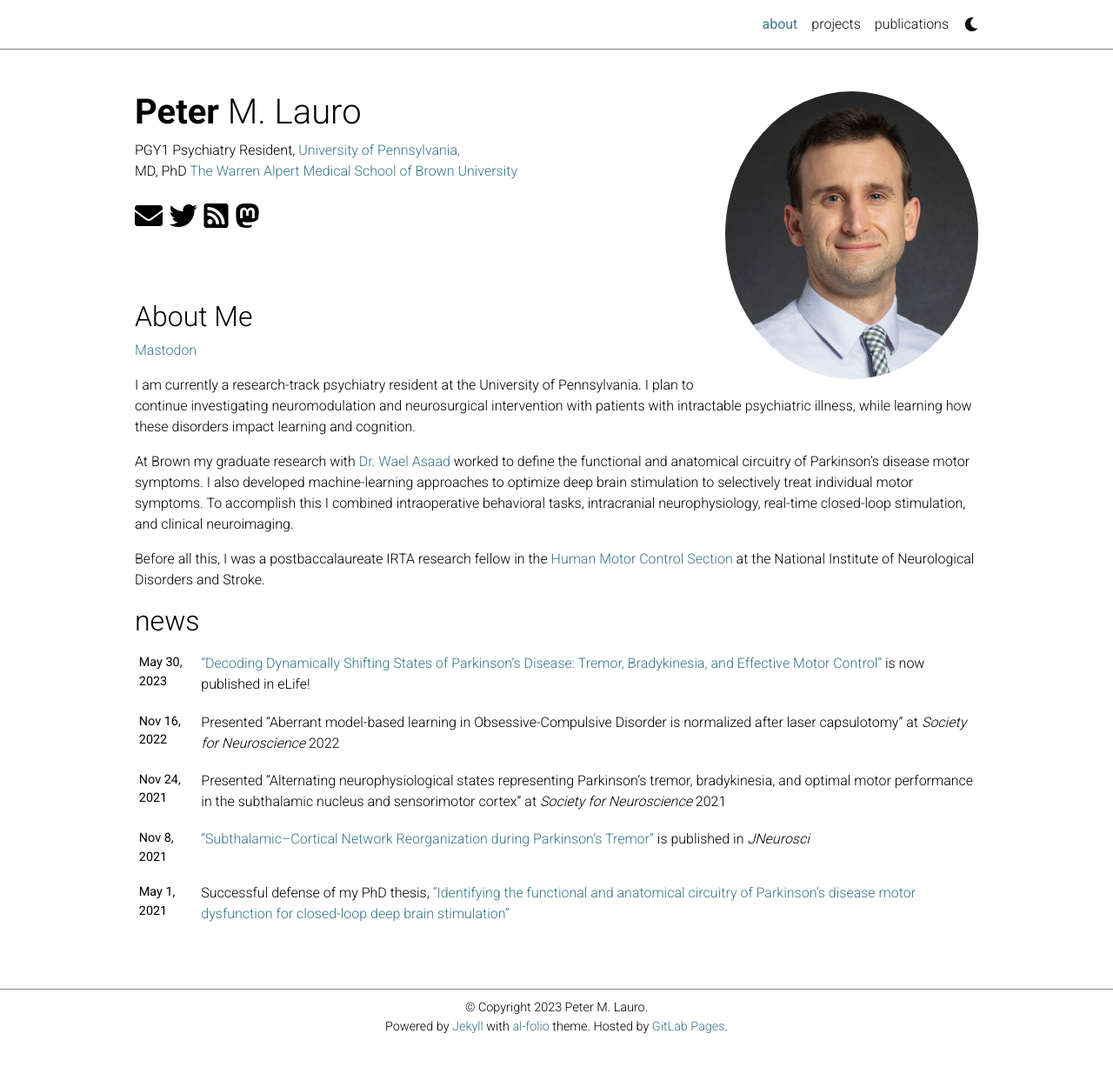
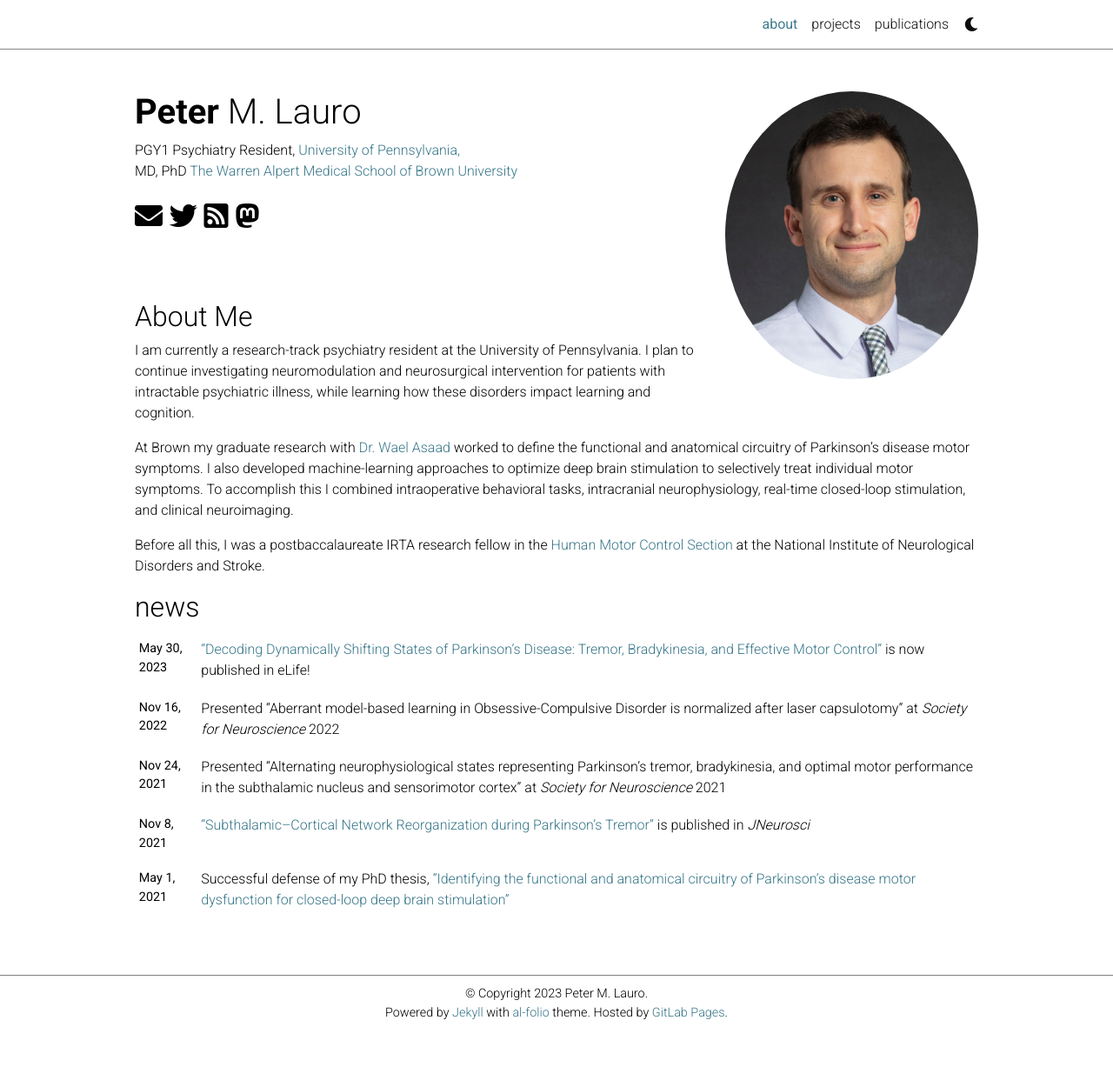
Before and after one commit to rsbeydler-alt/rsbeydler.github.io, a Jekyll site: the page built from _pages/about.md, in a window 1280 px wide and 1271 px high. Shown: the top 1227 px of the window at 87% size. Built offline with Jekyll 4.4.1, drawn with Linux system fonts in a browser that asks for light colours; nearby versions of some CDN libraries; full-size pictures stand in for the smaller copies a plugin makes; comment, search, counter and statistics services are not loaded; a style sheet for code colours, icons or effects is not loaded.

Commit message:
about.md tweaks

```diff
--- a/_pages/about.md
+++ b/_pages/about.md
@@ -12,13 +12,11 @@ selected_papers: false # includes a list of papers marked as "selected={true}"
 social: true  # includes social icons at the bottom of the page
 ---
 ## About Me
-<a rel="me" href="https://fediscience.org/@pmlauro">Mastodon</a>
-
 I am currently a research-track psychiatry resident at the University of Pennsylvania.
-I plan to continue investigating neuromodulation and neurosurgical intervention with patients with intractable psychiatric illness, while learning how these disorders impact learning and cognition.
+I plan to continue investigating neuromodulation and neurosurgical intervention for patients with intractable psychiatric illness, while learning how these disorders impact learning and cognition.
 
 At Brown my graduate research with [Dr. Wael Asaad](https://www.brown.edu/Research/asaad/) worked to define the functional and anatomical circuitry of Parkinson's disease motor symptoms.
 I also developed machine-learning approaches to optimize deep brain stimulation to selectively treat individual motor symptoms.
 To accomplish this I combined intraoperative behavioral tasks, intracranial neurophysiology, real-time closed-loop stimulation, and clinical neuroimaging.
 
-Before all this, I was a postbaccalaureate IRTA research fellow in the [Human Motor Control Section](https://irp.nih.gov/pi/mark-hallett) at the National Institute of Neurological Disorders and Stroke.
+Before all this, I was a postbaccalaureate IRTA research fellow in the [Human Motor Control Section](https://irp.nih.gov/catalyst/22/4/human-motor-control) at the National Institute of Neurological Disorders and Stroke.
```
Also changed, not shown: _news/announcement_5.md (+1 -1 lines).
